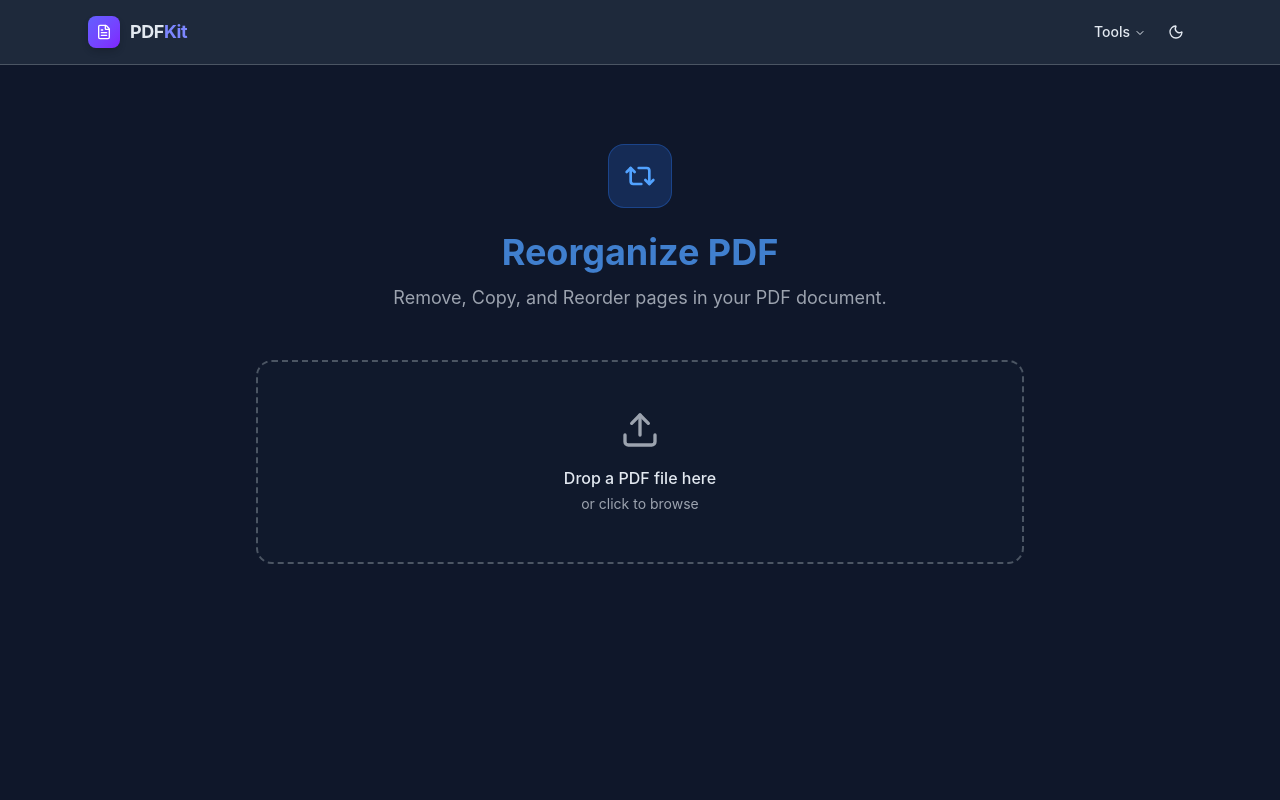
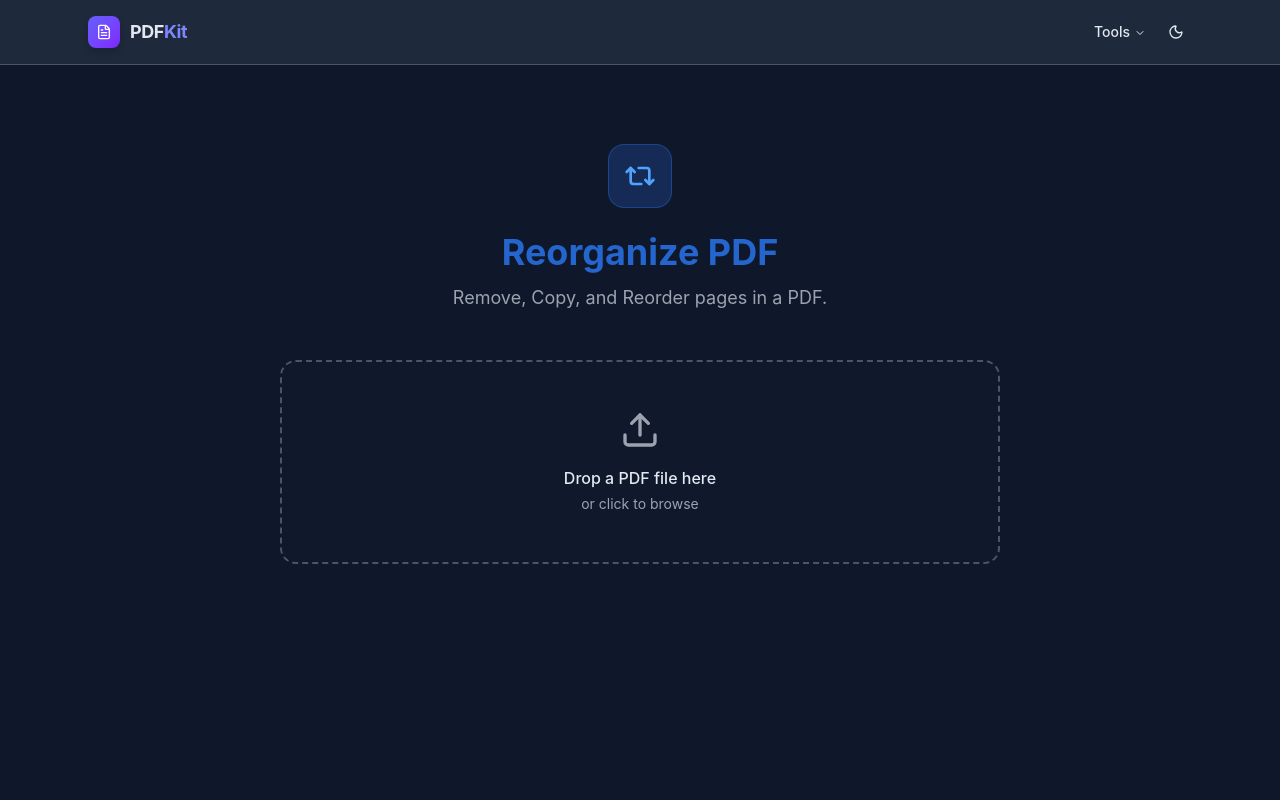
Before and after one commit to Siddhesh-Agarwal/pdf-kit, a React (Vite) app: page /reorganize-pdf in a window 1280 px wide. Shown: the top 800 px of the page. Built offline with nearby package versions, Linux system fonts and the light colour scheme.

Commit message:
Added a ToolHeader Component to replace common pattern

```diff
--- /dev/null
+++ b/src/components/tool-header.tsx
@@ -0,0 +1,25 @@
+import { tools } from "@/data";
+import { cn } from "@/lib/utils";
+
+export type ToolName = (typeof tools)[number]["to"];
+
+export function ToolHeader({ toolName }: { toolName: ToolName }) {
+  const tool = tools.find((t) => t.to === toolName);
+  if (!tool) throw new Error(`No tool found for name: ${toolName}`);
+
+  const Icon = tool.icon;
+
+  return (
+    <div className="text-center mb-12">
+      <div className={cn("inline-flex items-center justify-center size-16 rounded-2xl border mb-6", tool.iconBg)}>
+        <Icon className={cn("w-8 h-8", tool.arrow)} />
+      </div>
+      <h1 className={cn("text-4xl font-bold bg-clip-text mb-3", tool.text)}>
+        {tool.label}
+      </h1>
+      <p className="text-muted-foreground text-lg">
+        {tool.description}
+      </p>
+    </div>
+  );
+}
--- a/src/data/index.ts
+++ b/src/data/index.ts
@@ -11,6 +11,7 @@
     border: "hover:border-violet-500/60",
     iconBg: "bg-violet-500/20 border-violet-500/30",
     arrow: "text-violet-400",
+    text: "text-violet-500/75"
   },
   {
     // indigo
@@ -22,6 +23,7 @@
     border: "hover:border-indigo-500/60",
     iconBg: "bg-indigo-500/20 border-indigo-500/30",
     arrow: "text-indigo-400",
+    text: "text-indigo-500/75"
   },
   {
     // blue
@@ -33,6 +35,7 @@
     border: "hover:border-blue-500/60",
     iconBg: "bg-blue-500/20 border-blue-500/30",
     arrow: "text-blue-400",
+    text: "text-blue-500/75"
   },
   {
     // green
@@ -44,5 +47,6 @@
     border: "hover:border-green-500/60",
     iconBg: "bg-green-500/20 border-green-500/30",
     arrow: "text-green-400",
+    text: "text-green-500/75"
   },
-];
+] as const;
--- a/src/routes/(tools)/merge-pdf.tsx
+++ b/src/routes/(tools)/merge-pdf.tsx
@@ -14,10 +14,10 @@
   verticalListSortingStrategy,
 } from "@dnd-kit/sortable";
 import { createFileRoute } from "@tanstack/react-router";
-import { CopyIcon } from "lucide-react";
 import { useState } from "react";
 import { DropZoneFileInput } from "@/components/DropZoneFileInput";
 import { SortableFileItem } from "@/components/SortableFileItem";
+import { ToolHeader } from "@/components/tool-header";
 import { Button } from "@/components/ui/button";
 import { mergePDFs } from "@/lib/pdf";
 import { downloadBlob } from "@/lib/utils";
@@ -68,15 +68,7 @@
     <div className="min-h-screen">
       <div className="max-w-3xl mx-auto px-6 py-20">
         {/* Header */}
-        <div className="text-center mb-12">
-          <div className="inline-flex items-center justify-center w-16 h-16 rounded-2xl bg-indigo-500/20 border border-indigo-500/30 mb-6">
-            <CopyIcon className="w-8 h-8 text-indigo-400" />
-          </div>
-          <h1 className="text-4xl font-bold text-indigo-500/75 bg-clip-text mb-3">Merge PDF</h1>
-          <p className="text-muted-foreground text-lg">
-            Combine multiple PDF files into one document.
-          </p>
-        </div>
+        <ToolHeader toolName="/merge-pdf" />
 
         {/* Drop Zone */}
         <DropZoneFileInput multiple onFilesChanged={handleFilesAdded} />
--- a/src/routes/(tools)/metadata-editor.tsx
+++ b/src/routes/(tools)/metadata-editor.tsx
@@ -1,11 +1,12 @@
 import { zodResolver } from "@hookform/resolvers/zod";
 import { createFileRoute } from "@tanstack/react-router";
-import { Loader2Icon, Repeat2Icon } from "lucide-react";
+import { Loader2Icon } from "lucide-react";
 import { useState } from "react";
 import { Controller, useForm } from "react-hook-form";
 import z from "zod/v3";
 import { DropZoneFileInput } from "@/components/DropZoneFileInput";
 import { FileItem } from "@/components/FileItem";
+import { ToolHeader } from "@/components/tool-header";
 import { Button } from "@/components/ui/button";
 import { DateInput } from "@/components/ui/date-input";
 import { Field, FieldError, FieldLabel } from "@/components/ui/field";
@@ -66,17 +67,7 @@
     <div className="min-h-screen">
       <div className="max-w-3xl mx-auto px-6 py-20">
         {/* Header */}
-        <div className="text-center mb-12">
-          <div className="inline-flex items-center justify-center w-16 h-16 rounded-2xl bg-green-500/20 border border-green-500/30 mb-6">
-            <Repeat2Icon className="w-8 h-8 text-green-400" />
-          </div>
-          <h1 className="text-4xl font-bold text-green-500/75 bg-clip-text mb-3">
-            Metadata Editor
-          </h1>
-          <p className="text-muted-foreground text-lg">
-            Edit the metadata of a PDF (title, author, subject, etc.) in seconds.
-          </p>
-        </div>
+        <ToolHeader toolName="/metadata-editor" />
 
         {/* Drop Zone */}
         {!file ? (
--- a/src/routes/(tools)/reorganize-pdf.tsx
+++ b/src/routes/(tools)/reorganize-pdf.tsx
@@ -1,10 +1,11 @@
 import { createFileRoute } from "@tanstack/react-router";
-import { DownloadIcon, Repeat2Icon, RotateCcwIcon } from "lucide-react";
+import { DownloadIcon, RotateCcwIcon } from "lucide-react";
 import { PDFDocument } from "pdf-lib";
 import { useEffect, useState } from "react";
 import { DropZoneFileInput } from "@/components/DropZoneFileInput";
 import { FileItem } from "@/components/FileItem";
 import { PdfThumbnailGrid } from "@/components/PdfThumbnailGrid";
+import { ToolHeader } from "@/components/tool-header";
 import { Button } from "@/components/ui/button";
 import { reorganizePDF } from "@/lib/pdf";
 import { downloadBlob } from "@/lib/utils";
@@ -94,17 +95,9 @@
 
   return (
     <div className="min-h-screen">
-      <div className="max-w-5xl mx-auto px-6 py-20">
+      <div className="max-w-3xl mx-auto px-6 py-20">
         {/* Header */}
-        <div className="text-center mb-12">
-          <div className="inline-flex items-center justify-center w-16 h-16 rounded-2xl bg-blue-500/20 border border-blue-500/30 mb-6">
-            <Repeat2Icon className="w-8 h-8 text-blue-400" />
-          </div>
-          <h1 className="text-4xl font-bold text-blue-400/75 bg-clip-text mb-3">Reorganize PDF</h1>
-          <p className="text-muted-foreground text-lg">
-            Remove, Copy, and Reorder pages in your PDF document.
-          </p>
-        </div>
+        <ToolHeader toolName="/reorganize-pdf" />
 
         {/* Drop Zone */}
         {!file ? (
--- a/src/routes/(tools)/split-pdf.tsx
+++ b/src/routes/(tools)/split-pdf.tsx
@@ -1,8 +1,8 @@
 import { createFileRoute } from "@tanstack/react-router";
-import { ScissorsIcon } from "lucide-react";
 import { useState } from "react";
 import { DropZoneFileInput } from "@/components/DropZoneFileInput";
 import { FileItem } from "@/components/FileItem";
+import { ToolHeader } from "@/components/tool-header";
 import { Button } from "@/components/ui/button";
 import { Input } from "@/components/ui/input";
 import { Label } from "@/components/ui/label";
@@ -61,15 +61,7 @@
     <div className="min-h-screen">
       <div className="max-w-3xl mx-auto px-6 py-20">
         {/* Header */}
-        <div className="text-center mb-12">
-          <div className="inline-flex items-center justify-center w-16 h-16 rounded-2xl bg-violet-500/20 border border-violet-500/30 mb-6">
-            <ScissorsIcon className="w-8 h-8 text-violet-400" />
-          </div>
-          <h1 className="text-4xl font-bold text-violet-400/75 bg-clip-text mb-3">Split PDF</h1>
-          <p className="text-muted-foreground text-lg">
-            Extract pages or split a PDF into multiple files.
-          </p>
-        </div>
+        <ToolHeader toolName="/split-pdf" />
 
         {/* Drop Zone */}
         {!file ? (
```
